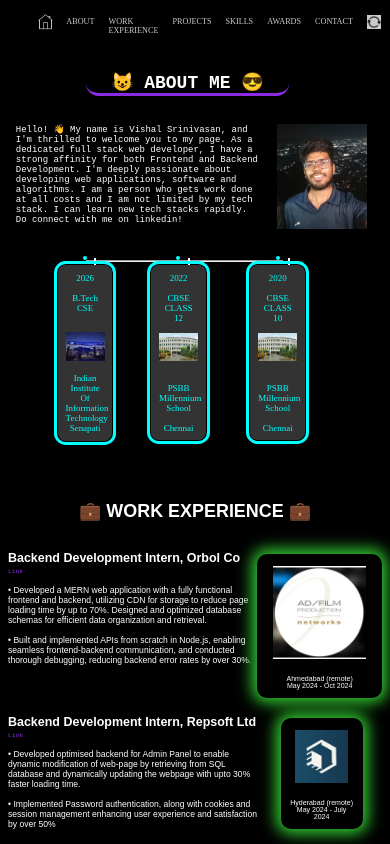
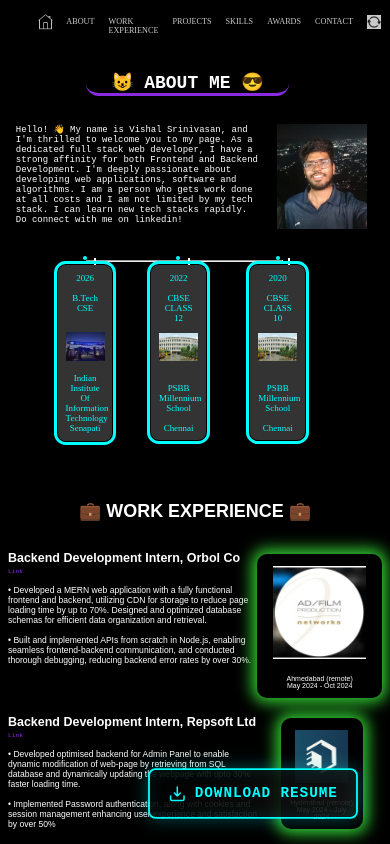
Before and after one commit to fleet2005/Portfolio, a React (Vite) app in the folder Portfolio/: page / in a window 390 px wide. Shown: the top 844 px of the page. Built offline with nearby package versions, Linux system fonts and the light colour scheme.

Commit message:
Added Resume Download

```diff
--- a/Portfolio/src/App.jsx
+++ b/Portfolio/src/App.jsx
@@ -8,6 +8,7 @@
 import Work from "./Work";
 import Awards from "./Awards";
 import CursorGlow from "./CursorGlow";
+import ResumeDownload from "./ResumeDownload";
 
 
 function App()
@@ -24,6 +25,7 @@
     <Awards/>
     <Contact/>
     <Link/>
+    <ResumeDownload/>
     </>
   );
 }
--- /dev/null
+++ b/Portfolio/src/ResumeDownload.css
@@ -0,0 +1,177 @@
+/* Resume Download Button Styles */
+.resume-download-container {
+  position: fixed;
+  bottom: 3vw;
+  right: 3vw;
+  z-index: 1000;
+}
+
+.resume-download-btn {
+  position: relative;
+  background: linear-gradient(135deg, rgba(0, 0, 0, 0.9) 0%, rgba(20, 20, 20, 0.9) 100%);
+  border: 2px solid cyan;
+  border-radius: 12px;
+  padding: 1.5vw 2.5vw;
+  color: cyan;
+  font-family: 'Courier New', Courier, monospace;
+  font-size: 1.8vw;
+  font-weight: bold;
+  cursor: pointer;
+  display: flex;
+  align-items: center;
+  gap: 1vw;
+  transition: all 0.3s ease;
+  overflow: hidden;
+  box-shadow:
+    0 0 20px rgba(0, 255, 255, 0.3),
+    inset 0 0 20px rgba(0, 255, 255, 0.1);
+  text-transform: uppercase;
+  letter-spacing: 1px;
+}
+
+.resume-download-btn:hover {
+  background: linear-gradient(135deg, rgba(0, 255, 255, 0.1) 0%, rgba(0, 255, 255, 0.05) 100%);
+  border-color: #00ffff;
+  color: #00ffff;
+  transform: translateY(-2px);
+  box-shadow:
+    0 0 30px rgba(0, 255, 255, 0.6),
+    0 0 60px rgba(0, 255, 255, 0.4),
+    inset 0 0 30px rgba(0, 255, 255, 0.2);
+}
+
+.resume-download-btn:active {
+  transform: translateY(0);
+  box-shadow:
+    0 0 15px rgba(0, 255, 255, 0.4),
+    inset 0 0 15px rgba(0, 255, 255, 0.1);
+}
+
+.download-icon {
+  width: 2vw;
+  height: 2vw;
+  display: flex;
+  align-items: center;
+  justify-content: center;
+  transition: transform 0.3s ease;
+}
+
+.download-icon svg {
+  width: 100%;
+  height: 100%;
+  stroke: currentColor;
+}
+
+.resume-download-btn:hover .download-icon {
+  transform: translateY(2px);
+  animation: bounce 0.6s ease-in-out;
+}
+
+@keyframes bounce {
+  0%, 20%, 50%, 80%, 100% {
+    transform: translateY(0);
+  }
+  40% {
+    transform: translateY(-3px);
+  }
+  60% {
+    transform: translateY(-1px);
+  }
+}
+
+.download-text {
+  position: relative;
+  z-index: 2;
+}
+
+.download-glow {
+  position: absolute;
+  top: 0;
+  left: 0;
+  right: 0;
+  bottom: 0;
+  background: linear-gradient(45deg, transparent, rgba(0, 255, 255, 0.1), transparent);
+  opacity: 0;
+  transition: opacity 0.3s ease;
+  border-radius: 10px;
+}
+
+.resume-download-btn:hover .download-glow {
+  opacity: 1;
+  animation: shimmer 1.5s ease-in-out infinite;
+}
+
+@keyframes shimmer {
+  0% {
+    transform: translateX(-100%);
+  }
+  100% {
+    transform: translateX(100%);
+  }
+}
+
+/* Mobile Responsive */
+@media (max-width: 768px) {
+  .resume-download-container {
+    bottom: 5vw;
+    right: 5vw;
+  }
+
+  .resume-download-btn {
+    padding: 3vw 4vw;
+    font-size: 3.5vw;
+    gap: 2vw;
+    border-radius: 8px;
+  }
+
+  .download-icon {
+    width: 4vw;
+    height: 4vw;
+  }
+}
+
+@media (max-width: 480px) {
+  .resume-download-container {
+    bottom: 6vw;
+    right: 6vw;
+  }
+
+  .resume-download-btn {
+    padding: 4vw 5vw;
+    font-size: 4vw;
+    gap: 2.5vw;
+  }
+
+  .download-icon {
+    width: 5vw;
+    height: 5vw;
+  }
+}
+
+/* Pulse animation for attention */
+@keyframes pulse {
+  0% {
+    box-shadow:
+      0 0 20px rgba(0, 255, 255, 0.3),
+      inset 0 0 20px rgba(0, 255, 255, 0.1);
+  }
+  50% {
+    box-shadow:
+      0 0 30px rgba(0, 255, 255, 0.5),
+      0 0 40px rgba(0, 255, 255, 0.3),
+      inset 0 0 30px rgba(0, 255, 255, 0.2);
+  }
+  100% {
+    box-shadow:
+      0 0 20px rgba(0, 255, 255, 0.3),
+      inset 0 0 20px rgba(0, 255, 255, 0.1);
+  }
+}
+
+.resume-download-btn {
+  animation: pulse 3s ease-in-out infinite;
+}
+
+.resume-download-btn:hover {
+  animation: none;
+}
--- /dev/null
+++ b/Portfolio/src/ResumeDownload.jsx
@@ -0,0 +1,31 @@
+import React from 'react';
+import './ResumeDownload.css';
+
+function ResumeDownload() {
+  const handleDownload = () => {
+    // Create a temporary link element to trigger download
+    const link = document.createElement('a');
+    link.href = '/Vishal_resume.pdf';
+    link.download = 'Vishal_Srinivasan_Resume.pdf';
+    document.body.appendChild(link);
+    link.click();
+    document.body.removeChild(link);
+  };
+
+  return (
+    <div className="resume-download-container">
+      <button className="resume-download-btn" onClick={handleDownload}>
+        <div className="download-icon">
+          <svg viewBox="0 0 24 24" fill="none" xmlns="http://www.w3.org/2000/svg">
+            <path d="M12 15L12 3M12 15L8 11M12 15L16 11" stroke="currentColor" strokeWidth="2" strokeLinecap="round" strokeLinejoin="round"/>
+            <path d="M3 15V19C3 20.1046 3.89543 21 5 21H19C20.1046 21 21 20.1046 21 19V15" stroke="currentColor" strokeWidth="2" strokeLinecap="round" strokeLinejoin="round"/>
+          </svg>
+        </div>
+        <span className="download-text">Download Resume</span>
+        <div className="download-glow"></div>
+      </button>
+    </div>
+  );
+}
+
+export default ResumeDownload;
```
Also changed, not shown: 1 other file (tests, documents, lock files or other folders).
